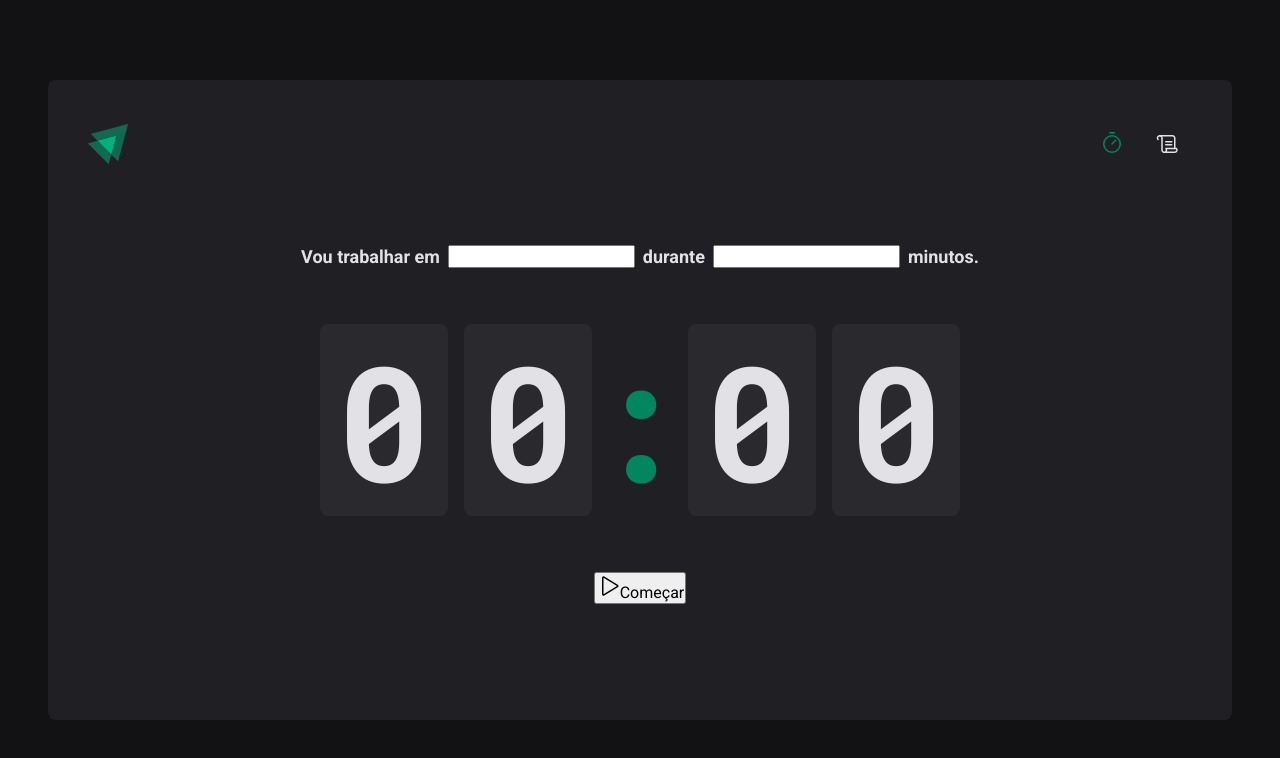
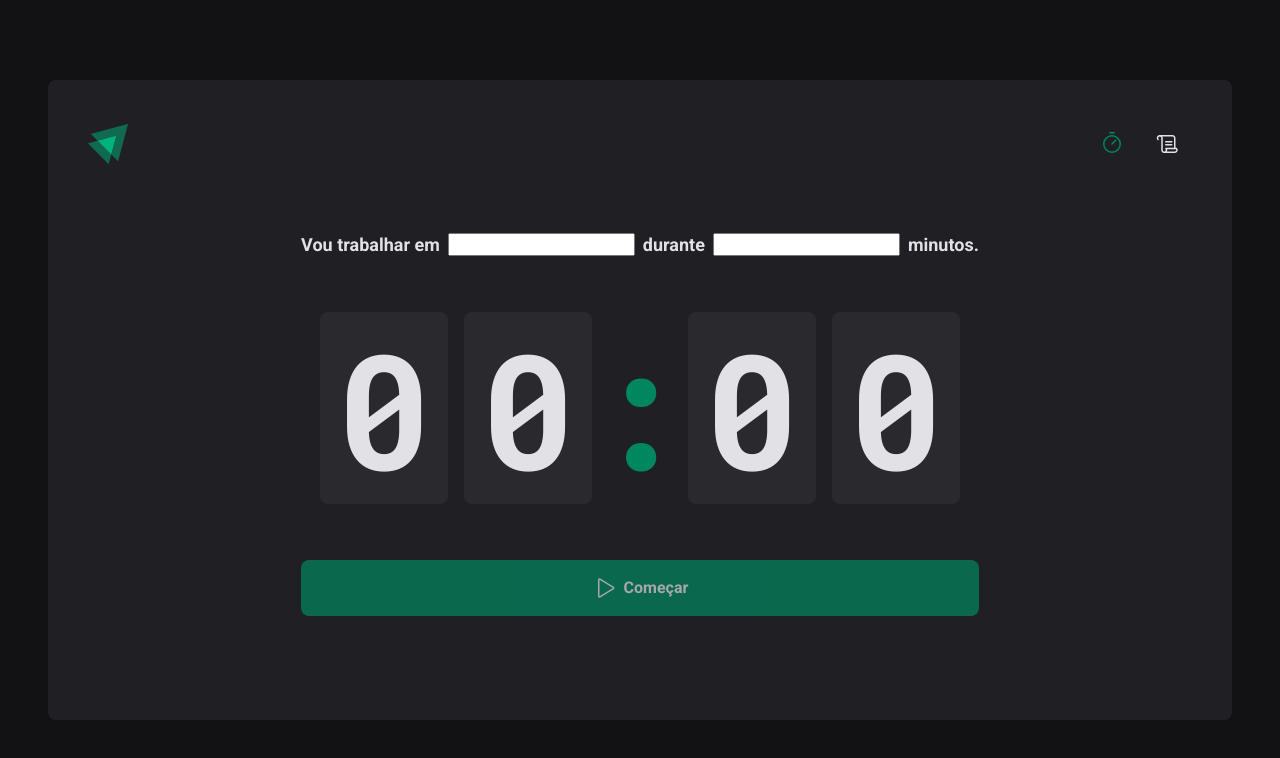
Before and after one commit to Raimison2020/ignite-timer, a React (Vite) app: page / in a window 1280 px wide. Shown: the top 758 px of the page. Built offline with nearby package versions, Linux system fonts and the light colour scheme.

Commit message:
Estilização do botão StartCountdownButton.

```diff
--- a/src/pages/Home/index.tsx
+++ b/src/pages/Home/index.tsx
@@ -1,5 +1,5 @@
 import { Play } from "phosphor-react";
-import { CountdownContainer, FormContainer, HomeContainer, Separator } from "./styles";
+import { CountdownContainer, FormContainer, HomeContainer, Separator, StartCountdownButton } from "./styles";
 
 export function Home() {
   return (
@@ -24,10 +24,10 @@
           <span>0</span>
         </CountdownContainer>
 
-        <button type="submit">
+        <StartCountdownButton disabled type="submit">
           <Play size={24} />
           Começar
-        </button>
+        </StartCountdownButton>
 
       </form>
     </HomeContainer>
--- a/src/pages/Home/styles.ts
+++ b/src/pages/Home/styles.ts
@@ -51,3 +51,31 @@
   display: flex;
   justify-content: center;
 `
+export const StartCountdownButton = styled.button`
+  width: 100%;
+  border: 0;
+  padding: 1rem;
+  border-radius: 8px;
+
+  display: flex;
+  align-items: center;
+  justify-content: center;
+
+  gap: 0.5rem;
+  font-weight: bold;
+
+  cursor: pointer;
+
+  background: ${(props) => props.theme["green-500"]};
+  color: ${(props) => props.theme["gray-100"]};
+
+  &:disabled {
+    opacity: 0.7;
+    cursor: not-allowed;
+  }
+
+  &:not(:disabled):hover {
+    background: ${(props) => props.theme["green-700"]};
+  }
+
+`
```
